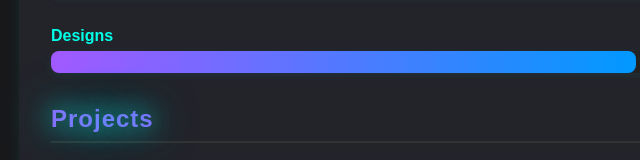
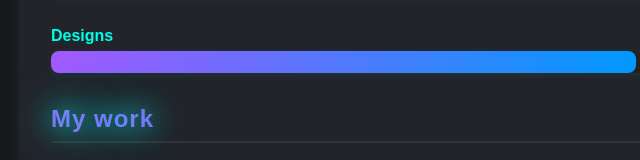
Before and after one commit to VAIX700/portfolio, a plain HTML site: page index.html in a window 1280 px wide. Shown: the part 1024-1184 px from the top of the page, 139-779 px from the left. Drawn offline with Linux system fonts and the light colour scheme.

Commit message:
Update index.html

```diff
--- a/index.html
+++ b/index.html
@@ -255,7 +255,7 @@
 </div>
 </section>
     <section id="projects">
-      <h2>Projects</h2>
+      <h2>My work</h2>
       <div class="project">
         <span class="project-title">Project One</span>
         <p>The main gaming application of my company. <a href="https://vaix700.github.io/warpXgaming/">View online</a></p>
```
